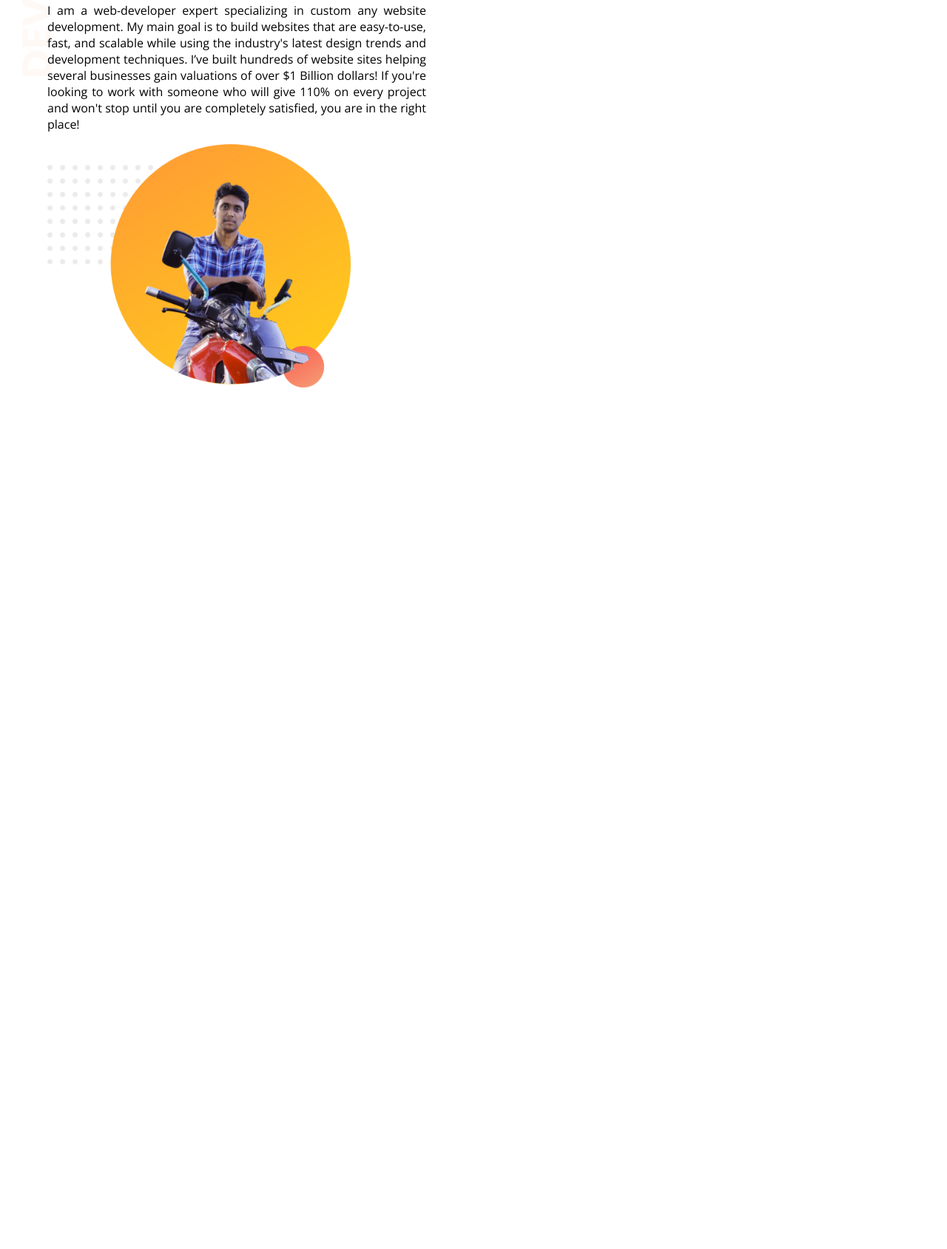
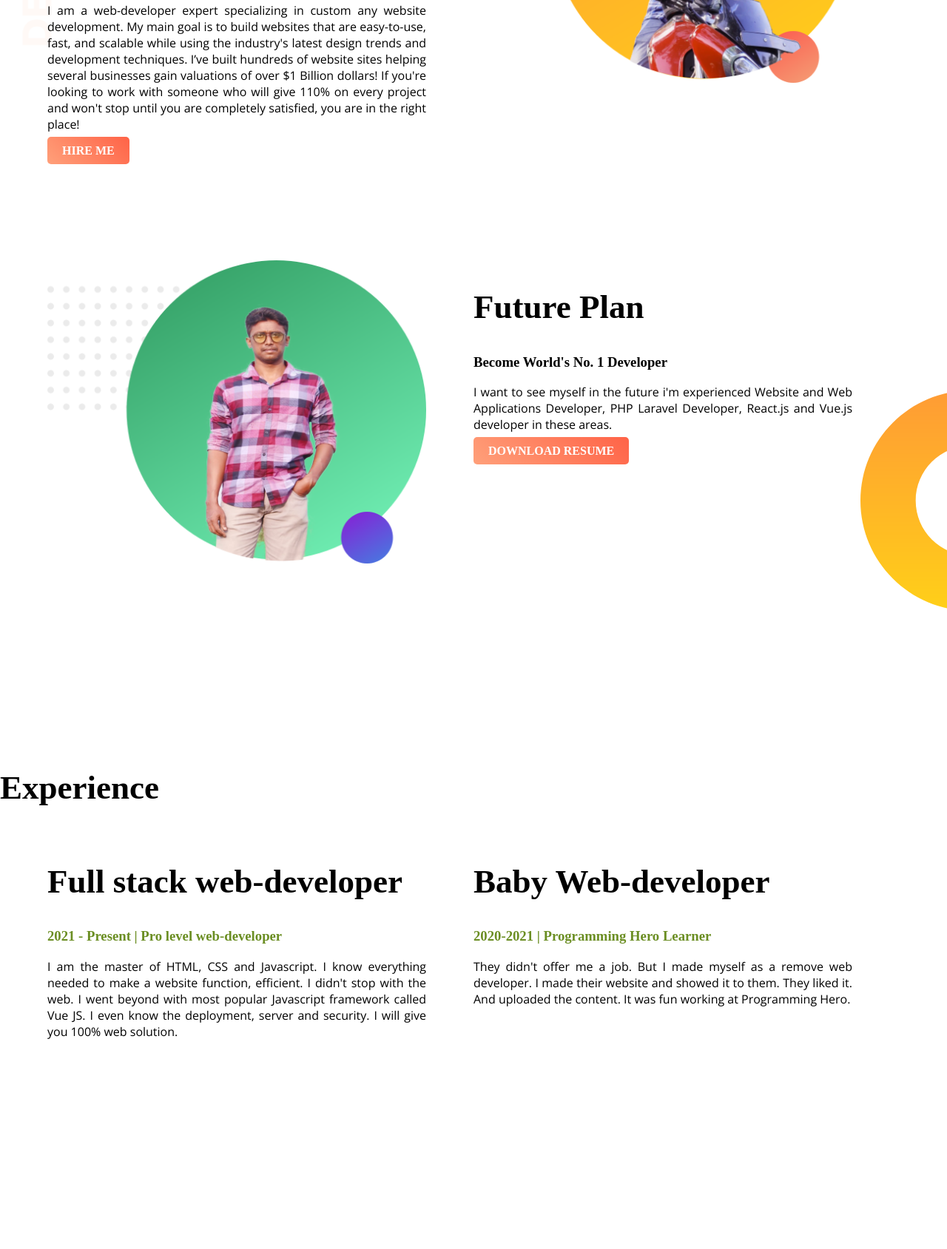
Before and after one commit to engrshamim/web-protfolio, a plain HTML site: page index.html in a window 1280 px wide. Shown: the part 298-1987 px from the top of the page at 74% size. Before the commit the page ends 826 px from the top, so only its background shows below. Drawn offline with nearby package versions, Linux system fonts and the light colour scheme.

Commit message:
update 20210105

```diff
--- a/index.css
+++ b/index.css
@@ -16,9 +16,10 @@ p{
     width: 40%;
     margin-left: 5%;
     padding-left: 2;
+    float: left;
 }
 .half-width img{
-    width: 80%;
+    width: 100%;
 }
 .top-banner{
     background-image: url('Backgorund image/top-banner.png');
@@ -26,4 +27,21 @@ p{
 }
 section{
     height: 500px;
+    padding-bottom: 150px;
 }
+.link-button{
+    text-decoration: none;
+    padding: 10px 20px;
+    border-radius: 5px;
+    color: white;
+    font-weight: 700;
+    background-image: linear-gradient(45deg, lightsalmon, tomato);
+}
+h2{
+    font-size: 45px;
+}
+.dream-area{
+    background-image: url("backgorund image/dream-bg.png");
+    background-repeat: no-repeat;
+    background-position: right;
+}
--- a/index.html
+++ b/index.html
@@ -18,10 +18,36 @@
             <h3>Professional Web Developer</h3>
             <p>I am a web-developer expert specializing in custom any website development. My main goal is to build websites that are easy-to-use, fast, and scalable while using the industry's latest design trends and development techniques. I’ve built hundreds of website sites helping several businesses gain valuations of over $1 Billion dollars! If you're looking to work with someone who will give 110% on every project and won't stop until you are completely satisfied, you are in the right place!
             </p>
+            <a class="link-button" target="_blank" href="https://www.linkedin.com/in/md-shamim-a367a1108/">HIRE ME</a>
         </div>
         <div class="half-width">
             <img src="my image/image 11 (1).png" alt="">
         </div>
     </section>
+    <section class="dream-area">
+        <div class="half-width">
+            <img src="my image/image 13.png" alt="image working">
+        </div>
+        <div class="half-width">
+            <h2>Future Plan</h2>
+            <h3>Become World's No. 1 Developer</h3>
+            <p>I want to see myself in the future i'm experienced Website and Web Applications Developer, PHP Laravel Developer, React.js and Vue.js developer in these areas.</p>
+            <a class="link-button" target="_blank" href="https://www.linkedin.com/in/md-shamim-a367a1108/">DOWNLOAD RESUME</a>
+        </div>
+    </section>
+    <section class="experience-area">
+        <h2>Experience</h2>
+        <div class="half-width" single >
+            <h2>Full stack web-developer</h2>
+            <h3 class="name-highlight">2021 - Present | Pro level web-developer </h3>
+            <p>I am the master of HTML, CSS and Javascript. I know everything needed to make a website function, efficient. I didn't stop with the web. I went beyond with most popular Javascript framework called Vue JS. I even know the deployment, server and security. I will give you 100% web solution.</p>
+
+        </div>
+        <div class="half-width">
+            <h2> Baby Web-developer</h2>
+            <h3 class="name-highlight">2020-2021 | Programming Hero Learner</h3>
+            <p>They didn't offer me a job. But I made myself as a remove web developer. I made their website and showed it to them. They liked it. And uploaded the content. It was fun working at Programming Hero.</p>
+        </div>
+    </section>
 </body>
 </html>
```
